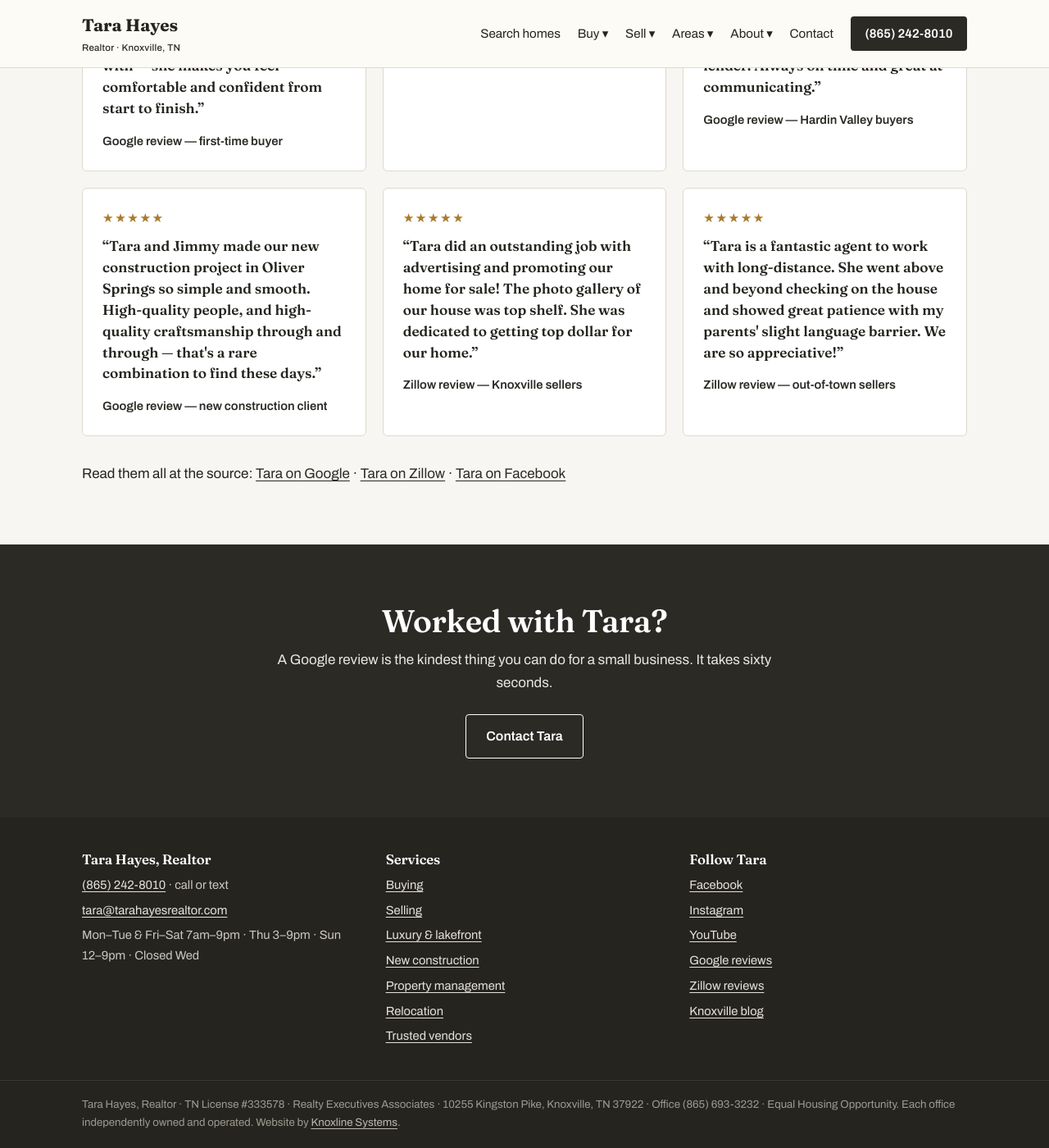
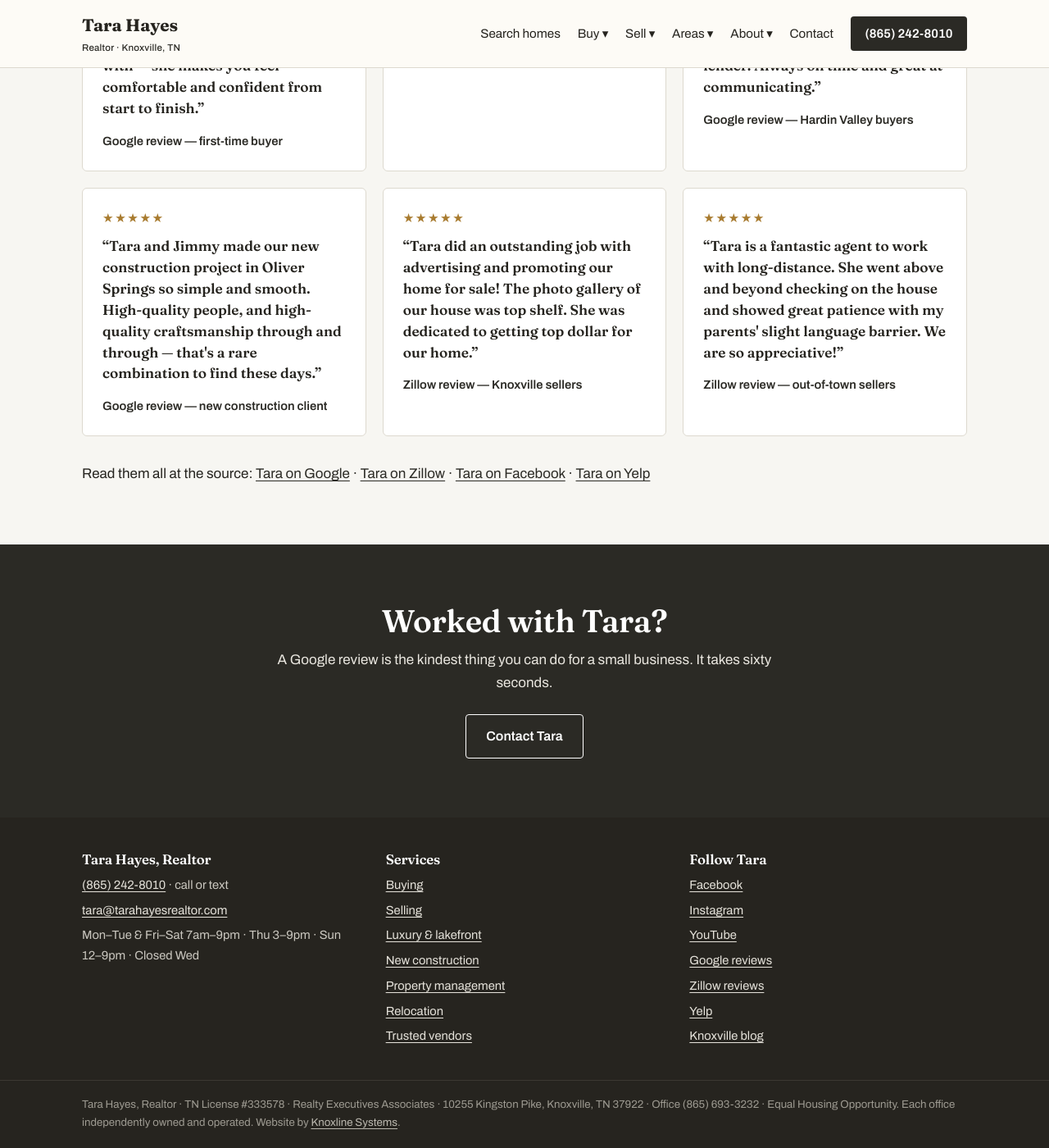
Before and after one commit to Westyn3/tara-hayes-realtor, a Jekyll site: the page built from reviews.html, in a window 1280 px wide and 1400 px high, scrolled down 604 px. Shown: the whole window at 82% size. Built offline with Jekyll 4.4.1, drawn with Linux system fonts in a browser that asks for light colours.

Commit message:
Link Tara's Yelp profile: schema sameAs, footer, reviews page
Co-Authored-By: Claude Fable 5 <noreply@anthropic.com>
Claude-Session: https://claude.ai/code/session_017Tdkj31mQYZtdN1yVPKqVk

```diff
--- a/_layouts/default.html
+++ b/_layouts/default.html
@@ -96,6 +96,7 @@
       "https://www.youtube.com/@Realtorinahat",
       "https://www.pinterest.com/Realtorinahat",
       "https://www.zillow.com/profile/THayesRealtor",
+      "https://www.yelp.com/biz/tara-hayes-realtor-knoxville-2",
       "https://www.realtyexecutives.com/agent/tara-hayes",
       "https://share.google/xOEFqvZ0yqdStShjJ"
     ],
@@ -249,6 +250,7 @@
         <li><a href="https://www.youtube.com/@Realtorinahat">YouTube</a></li>
         <li><a href="https://share.google/xOEFqvZ0yqdStShjJ">Google reviews</a></li>
         <li><a href="https://www.zillow.com/profile/THayesRealtor">Zillow reviews</a></li>
+        <li><a href="https://www.yelp.com/biz/tara-hayes-realtor-knoxville-2">Yelp</a></li>
         <li><a href="{{ '/blog.html' | relative_url }}">Knoxville blog</a></li>
       </ul>
     </div>
--- a/reviews.html
+++ b/reviews.html
@@ -21,7 +21,7 @@ crumb: "Reviews"
       <div class="quote"><p class="stars">★★★★★</p><blockquote>&ldquo;Tara did an outstanding job with advertising and promoting our home for sale! The photo gallery of our house was top shelf. She was dedicated to getting top dollar for our home.&rdquo;</blockquote><cite>Zillow review &mdash; Knoxville sellers</cite></div>
       <div class="quote"><p class="stars">★★★★★</p><blockquote>&ldquo;Tara is a fantastic agent to work with long-distance. She went above and beyond checking on the house and showed great patience with my parents' slight language barrier. We are so appreciative!&rdquo;</blockquote><cite>Zillow review &mdash; out-of-town sellers</cite></div>
     </div>
-    <p style="margin-top:2rem;">Read them all at the source: <a href="https://share.google/xOEFqvZ0yqdStShjJ">Tara on Google</a> &middot; <a href="https://www.zillow.com/profile/THayesRealtor">Tara on Zillow</a> &middot; <a href="https://www.facebook.com/realtorinahat">Tara on Facebook</a></p>
+    <p style="margin-top:2rem;">Read them all at the source: <a href="https://share.google/xOEFqvZ0yqdStShjJ">Tara on Google</a> &middot; <a href="https://www.zillow.com/profile/THayesRealtor">Tara on Zillow</a> &middot; <a href="https://www.facebook.com/realtorinahat">Tara on Facebook</a> &middot; <a href="https://www.yelp.com/biz/tara-hayes-realtor-knoxville-2">Tara on Yelp</a></p>
   </div>
 </section>
 
```
